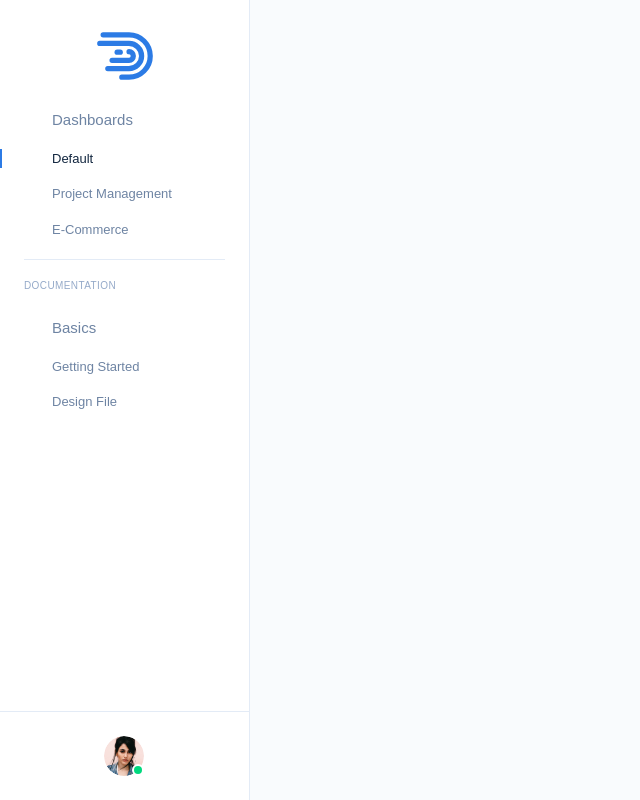
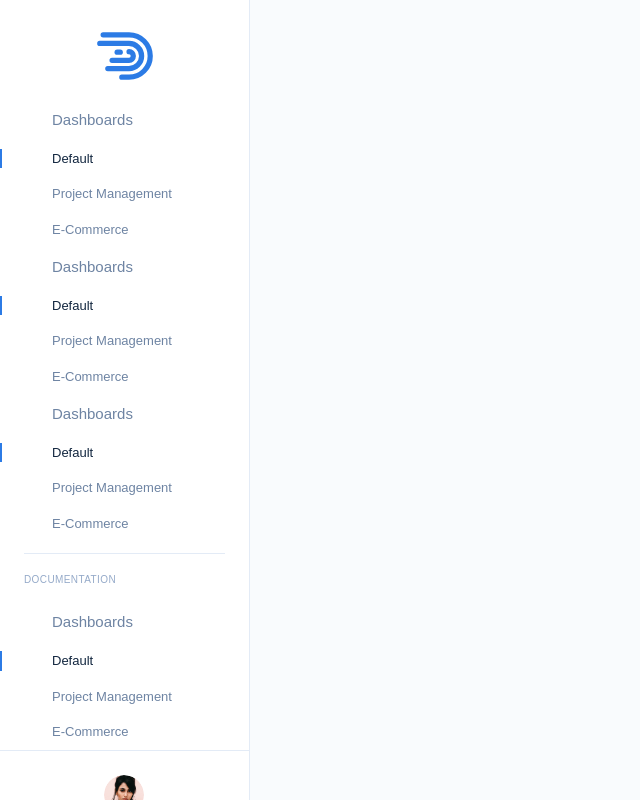
Before and after one commit to chenhuanghui/cabindashboard, a Next.js app: page / in a window 1280 px wide. Shown: the whole page, without its empty margins (0-640 px from the left). Built offline with nearby package versions, Linux system fonts and the light colour scheme; a web font is replaced by a local one.

Commit message:
add component dropup and nav_group

```diff
--- /dev/null
+++ b/components/nav/drop_up_with_image.js
@@ -0,0 +1,24 @@
+import React from 'react';
+
+export default class DropUpWithImage extends React.Component {
+    render () {
+        return (
+            <div className="dropup">
+                <a href="#" id="sidebarIconCopy" className="dropdown-toggle" role="button" data-toggle="dropdown" aria-haspopup="true" aria-expanded="false">
+                    <div className="avatar avatar-sm avatar-online">
+                        <img src="./assets/img/avatars/profiles/avatar-1.jpg" className="avatar-img rounded-circle" alt="..."/>
+                    </div>
+                </a>
+
+                {/* Menu */}
+                <div className="dropdown-menu" aria-labelledby="sidebarIconCopy">
+                    <a href="./profile-posts.html" className="dropdown-item">Profile</a>
+                    <a href="./account-general.html" className="dropdown-item">Settings</a>
+                    <hr className="dropdown-divider"/>
+                    <a href="./sign-in.html" className="dropdown-item">Logout</a>
+                </div>
+
+            </div>
+        )
+    }
+}
--- /dev/null
+++ b/components/nav/nav_child_group.js
@@ -0,0 +1,27 @@
+import React from 'react';
+
+export default class NavChildGroup extends React.Component {
+    render () {
+        return (
+            //  menu child group
+            <li className="nav-item">
+                <a className="nav-link" href="#sidebarDashboards" data-toggle="collapse" role="button" aria-expanded="true" aria-controls="sidebarDashboards">
+                    <i className="fe fe-home"></i> Dashboards
+                </a>
+                <div className="collapse show" id="sidebarDashboards">
+                    <ul className="nav nav-sm flex-column">
+                        <li className="nav-item">
+                            <a href="./index.html" className="nav-link active">Default</a>
+                        </li>
+                        <li className="nav-item">
+                            <a href="./dashboard-project-management.html" className="nav-link ">Project Management</a>
+                        </li>
+                        <li className="nav-item">
+                            <a href="./dashboard-ecommerce.html" className="nav-link ">E-Commerce</a>
+                        </li>
+                    </ul>
+                </div>
+            </li>
+        )
+    }
+}
--- a/layouts/LayoutIndex.js
+++ b/layouts/LayoutIndex.js
@@ -1,5 +1,8 @@
 import React from 'react';
 import Head from 'next/head'
+
+import NavChildGroup from '../components/nav/nav_child_group'
+import DropUpWithImage from '../components/nav/drop_up_with_image'
 
 export default class LayoutBundleDeliveryRight extends React.Component {
     render () {
@@ -30,48 +33,18 @@ export default class LayoutBundleDeliveryRight extends React.Component {
 
                             {/* menu group block */}
                             <ul className="navbar-nav">
-                                {/* menu child group */}
-                                <li className="nav-item">
-                                    <a className="nav-link" href="#sidebarDashboards" data-toggle="collapse" role="button" aria-expanded="true" aria-controls="sidebarDashboards">
-                                        <i className="fe fe-home"></i> Dashboards
-                                    </a>
-                                    <div className="collapse show" id="sidebarDashboards">
-                                        <ul className="nav nav-sm flex-column">
-                                            <li className="nav-item">
-                                                <a href="./index.html" className="nav-link active">Default</a>
-                                            </li>
-                                            <li className="nav-item">
-                                                <a href="./dashboard-project-management.html" className="nav-link ">Project Management</a>
-                                            </li>
-                                            <li className="nav-item">
-                                                <a href="./dashboard-ecommerce.html" className="nav-link ">E-Commerce</a>
-                                            </li>
-                                        </ul>
-                                    </div>
-                                </li>
+                                <NavChildGroup />
+                                <NavChildGroup />
+                                <NavChildGroup />
                             </ul>
 
                             <hr className="navbar-divider my-3"/>
+
                             {/* menu group header */}
                             <h6 className="navbar-heading">Documentation</h6>
                             {/* menu group block */}
                             <ul className="navbar-nav">
-                                {/* menu child group */}
-                                <li className="nav-item">
-                                    <a className="nav-link" href="#sidebarBasics" data-toggle="collapse" role="button" aria-expanded="false" aria-controls="sidebarBasics">
-                                        <i className="fe fe-clipboard"></i> Basics
-                                    </a>
-                                    <div className="collapse show" id="sidebarBasics">
-                                        <ul className="nav nav-sm flex-column">
-                                            <li className="nav-item ">
-                                                <a href="./docs/getting-started.html" className="nav-link">Getting Started</a>
-                                            </li>
-                                            <li className="nav-item ">
-                                                <a href="./docs/design-file.html" className="nav-link">Design File</a>
-                                            </li>
-                                        </ul>
-                                    </div>
-                                </li>
+                                <NavChildGroup />
                             </ul>
 
                             {/* Push content down */}
@@ -83,29 +56,13 @@ export default class LayoutBundleDeliveryRight extends React.Component {
                                     <span className="icon"><i className="fe fe-bell"></i></span>
                                 </a>
 
-                                <div className="dropup">
-
-                                <a href="#" id="sidebarIconCopy" className="dropdown-toggle" role="button" data-toggle="dropdown" aria-haspopup="true" aria-expanded="false">
-                                    <div className="avatar avatar-sm avatar-online">
-                                        <img src="./assets/img/avatars/profiles/avatar-1.jpg" className="avatar-img rounded-circle" alt="..."/>
-                                    </div>
-                                </a>
-
-                                {/* Menu */}
-                                <div className="dropdown-menu" aria-labelledby="sidebarIconCopy">
-                                    <a href="./profile-posts.html" className="dropdown-item">Profile</a>
-                                    <a href="./account-general.html" className="dropdown-item">Settings</a>
-                                    <hr className="dropdown-divider"/>
-                                    <a href="./sign-in.html" className="dropdown-item">Logout</a>
-                                </div>
-
-                                </div>
+                                <DropUpWithImage />
 
                                 {/* Icon */}
                                 <a href="#sidebarModalSearch" className="navbar-user-link" data-toggle="modal">
-                                <span className="icon">
-                                    <i className="fe fe-search"></i>
-                                </span>
+                                    <span className="icon">
+                                        <i className="fe fe-search"></i>
+                                    </span>
                                 </a>
 
                             </div>
```
